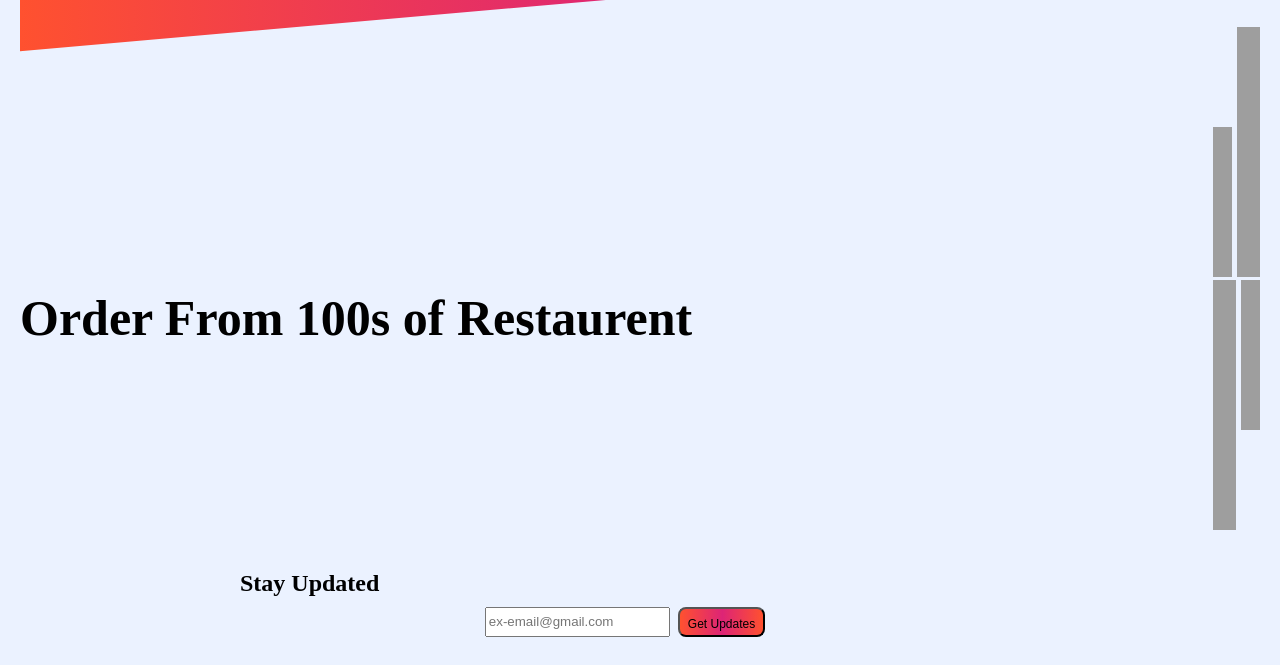
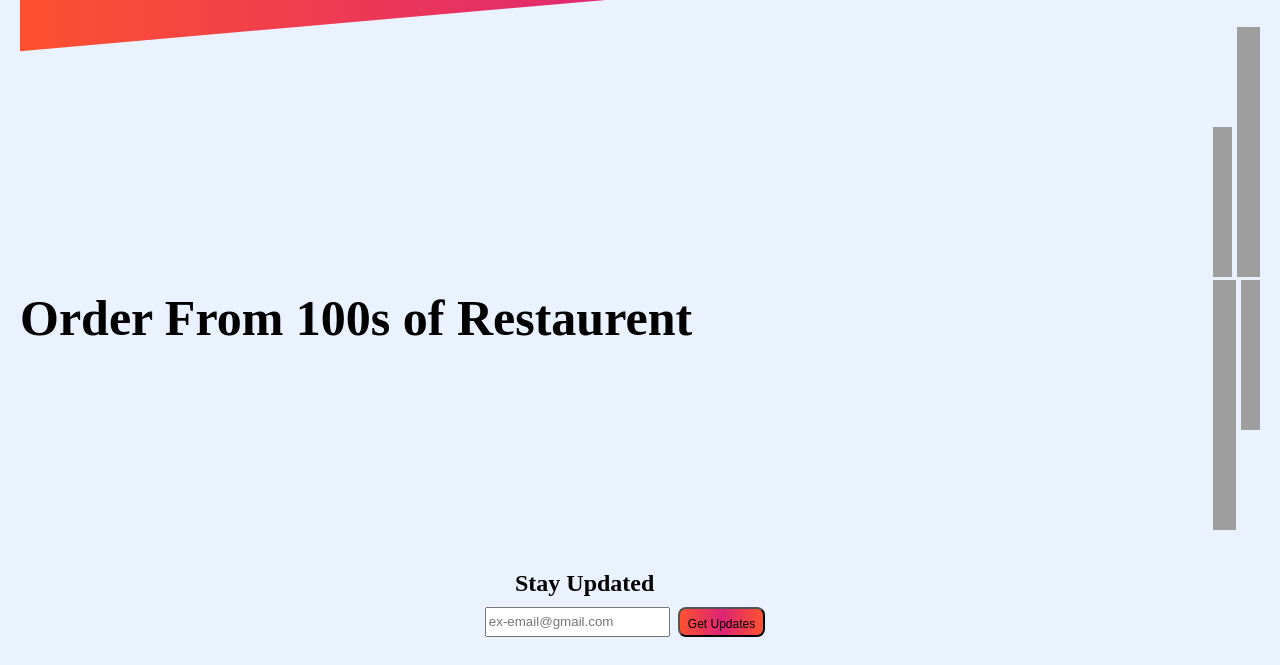
Before and after one commit to kiranrahinj/zomato_landingpage, a plain HTML site: page index.html in a window 1280 px wide. Shown: the part 1136-1801 px from the top of the page. Drawn offline with Linux system fonts and the light colour scheme; grey boxes are pictures that could not be loaded.

Commit message:
setup comlete

```diff
--- a/style.css
+++ b/style.css
@@ -321,7 +321,12 @@ ul{
         margin-bottom: 20px;
         text-align: center;
     }
-
+    .title{
+        text-align:left;
+        margin-left: 495px;
+        margin-top: 15px;
+        margin-bottom:10px ;
+    }
 }
 
 
```
